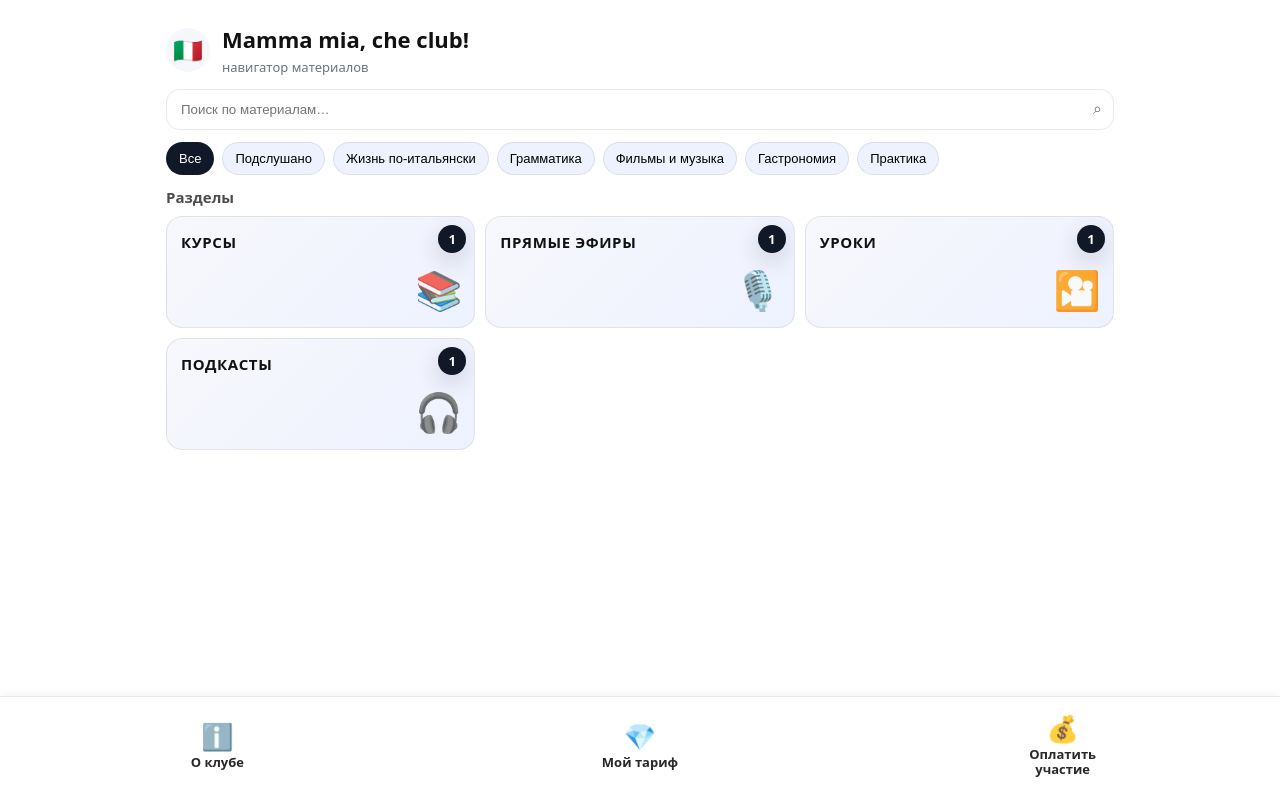
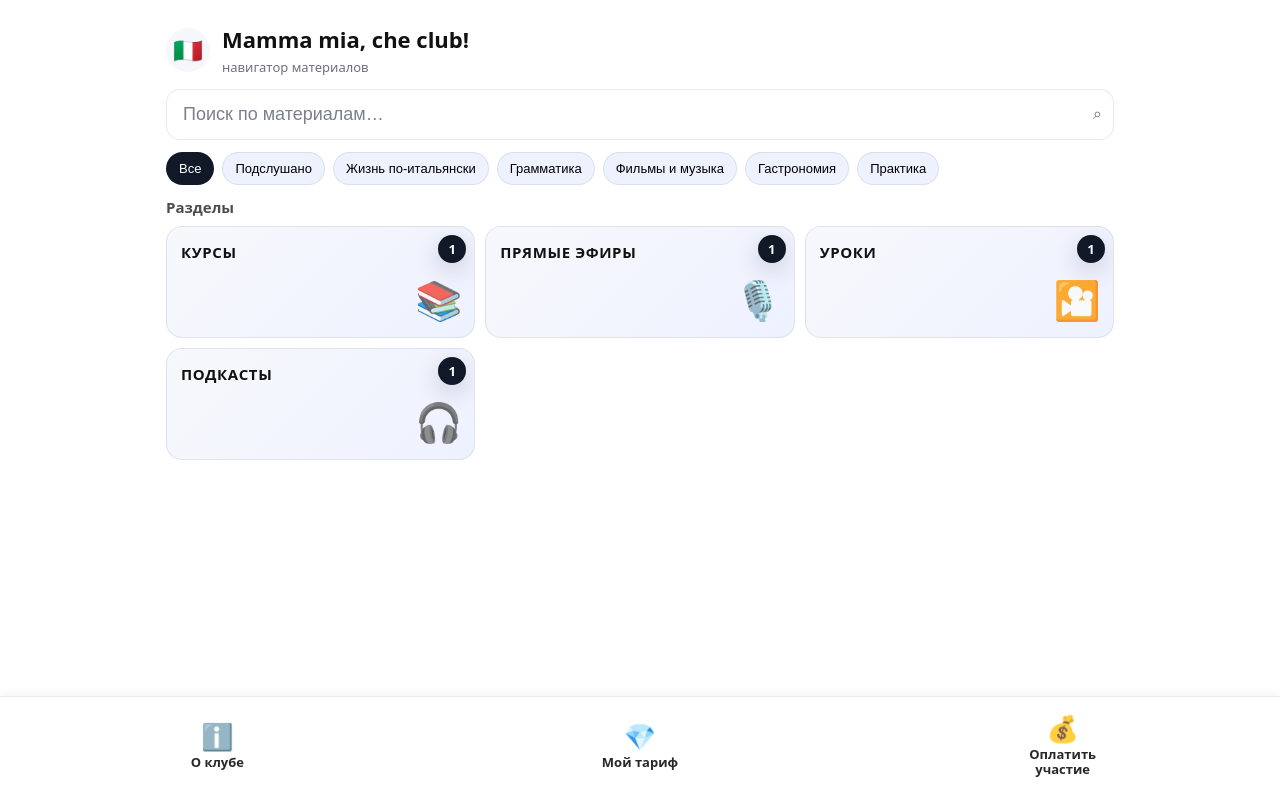
Before and after one commit to evgeniaver95-cell/mammamia-miniapp, a plain HTML site: page index.html in a window 1280 px wide. Drawn offline with Linux system fonts and the light colour scheme.

Commit message:
Update styles.css

```diff
--- a/styles.css
+++ b/styles.css
@@ -11,7 +11,23 @@ header { display:flex; align-items:center; gap:12px; margin:8px 0 12px; }
 h1 { margin:0; font-size:22px; }
 .hint { color:var(--hint); font-size:13px; margin-top:2px; }
 .search { position:relative; margin:8px 0 12px; }
-.search input { width:100%; padding:12px 40px 12px 14px; border-radius:14px; border:1px solid var(--border); background:#fff; outline:none; }
+search input {
+  width: 100%;
+  padding: 14px 44px 14px 16px; /* немного больше отступы */
+  border-radius: 14px;
+  border: 1px solid var(--border);
+  background: #fff;
+  outline: none;
+  font-size: 17px; /* ← увеличиваем шрифт */
+  font-weight: 500; /* ← делаем чуть жирнее */
+  color: var(--text);
+}
+/* увеличим и текст placeholder */
+.search input::placeholder {
+  font-size: 17px;
+  color: var(--hint);
+  opacity: 0.8;
+}
 .loupe { position:absolute; right:12px; top:50%; transform:translateY(-50%); color:var(--hint); }
 .tags { display:flex; gap:8px; overflow-x:auto; padding-bottom:4px; margin-bottom:8px; }
 .tag { padding:8px 12px; border-radius:999px; background:var(--chip); font-size:13px; white-space:nowrap; border:1px solid var(--border); cursor:pointer; }
@@ -136,3 +152,21 @@ h1 { margin:0; font-size:22px; }
 .bottom button span { font-size:10px; }
 .no-scrollbar { -ms-overflow-style:none; scrollbar-width:none; }
 .no-scrollbar::-webkit-scrollbar { display:none; }
+/* --- Поиск: увеличение шрифта и placeholder --- */
+.search input {
+  width: 100% !important;
+  padding: 14px 44px 14px 16px !important;
+  border-radius: 14px !important;
+  border: 1px solid var(--border) !important;
+  background: #fff !important;
+  outline: none !important;
+  font-size: 18px !important;  /* ← крупнее текст */
+  font-weight: 500 !important; /* ← чуть жирнее */
+  color: var(--text) !important;
+}
+
+.search input::placeholder {
+  font-size: 18px !important;  /* ← увеличен и placeholder */
+  color: var(--hint) !important;
+  opacity: 0.9 !important;
+}
```
